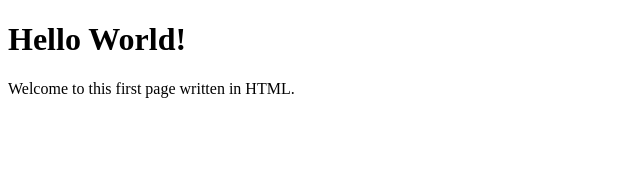
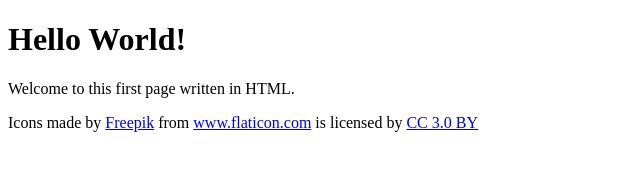
Before and after one commit to jlguenego/example_html, a plain HTML site: page app/index.html in a window 1280 px wide. Shown: the whole page, without its empty margins (0-640 px from the left). Drawn offline with Linux system fonts and the light colour scheme.

Commit message:
add favicon

```diff
--- a/app/index.html
+++ b/app/index.html
@@ -1,14 +1,25 @@
 <!DOCTYPE html>
 <html lang="en">
+
 <head>
     <meta charset="UTF-8">
     <meta name="viewport" content="width=device-width, initial-scale=1.0">
-    <title>Document</title>
+    <link rel="icon" href="assets/conversation.png" type="image/png">
+    <title>Quizz</title>
 </head>
+
 <body>
     <h1>Hello World!</h1>
     <p>
         Welcome to this first page written in HTML.
     </p>
+    <footer>
+        <div>Icons made by <a href="https://www.freepik.com/" title="Freepik">Freepik</a> from <a
+                href="https://www.flaticon.com/" title="Flaticon">www.flaticon.com</a> is licensed by <a
+                href="http://creativecommons.org/licenses/by/3.0/" title="Creative Commons BY 3.0" target="_blank">CC
+                3.0 BY</a>
+        </div>
+    </footer>
 </body>
+
 </html>
```
Also changed, not shown: app/assets/conversation.png (added).
